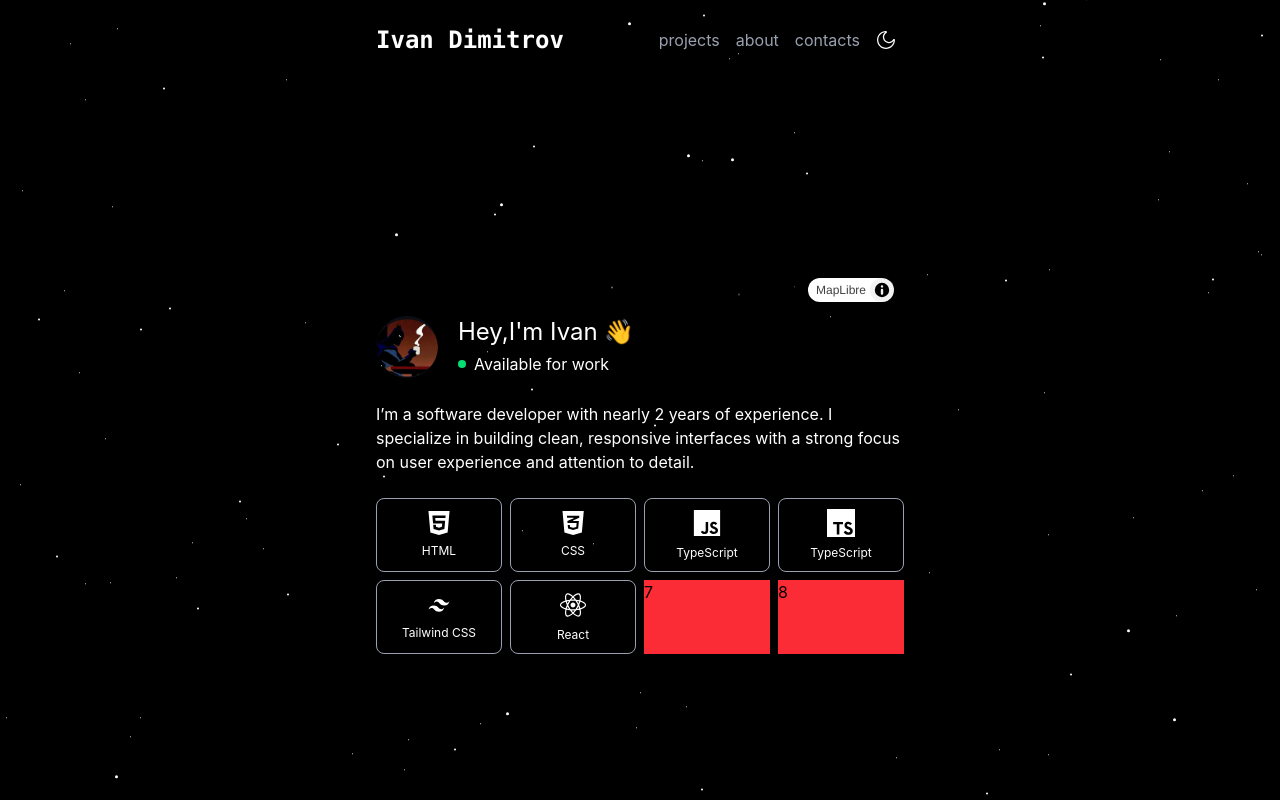
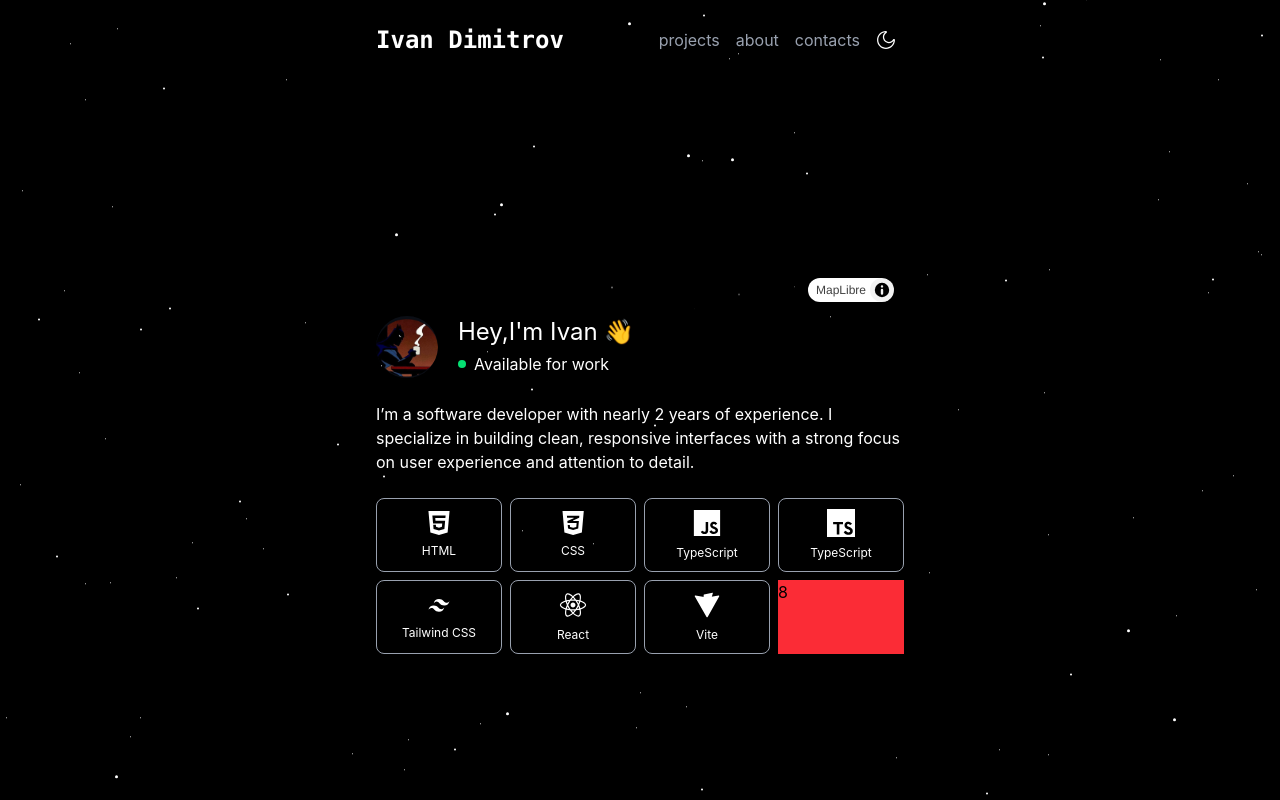
Before and after one commit to Durotaren/portfolio, a React (Vite) app: page / in a window 1280 px wide. Built offline with nearby package versions, Linux system fonts and the light colour scheme; no server answers.

Commit message:
Develop the ViteIcon component

```diff
--- a/src/components/Skills.tsx
+++ b/src/components/Skills.tsx
@@ -4,6 +4,7 @@ import CssIcon from './icons/CssIcon';
 import TailwindIcon from './icons/TailwindIcon';
 import ReactIcon from './icons/ReactIcon';
 import JavaScriptIcon from './icons/JavaScriptIcon';
+import ViteIcon from './icons/ViteIcon';
 
 export default function Skills() {
   return (
@@ -14,7 +15,7 @@ export default function Skills() {
       <TypeScriptIcon />
       <TailwindIcon />
       <ReactIcon />
-      <div className="w-full h-full bg-red-500">7</div>
+      <ViteIcon />
       <div className="w-full h-full bg-red-500">8</div>
     </div>
   );
--- /dev/null
+++ b/src/components/icons/ViteIcon.tsx
@@ -0,0 +1,82 @@
+import { useState } from 'react';
+
+export default function ViteIcon() {
+  const [hovered, setHovered] = useState(false);
+
+  return (
+    <div
+      className="w-full h-full rounded-lg group flex flex-col gap-2 items-center justify-center border border-gray-400"
+      onMouseEnter={() => setHovered(true)}
+      onMouseLeave={() => setHovered(false)}
+    >
+      <svg
+        viewBox="0 0 32 32"
+        xmlns="http://www.w3.org/2000/svg"
+        fill="none"
+        className="w-7 h-7 transition-transform duration-300"
+        style={{ transform: hovered ? 'translateY(-4px)' : 'translateY(0)' }}
+      >
+        <defs>
+          <linearGradient
+            id="paint0_linear"
+            x1="6.0002"
+            y1="32.9999"
+            x2="235"
+            y2="344"
+            gradientUnits="userSpaceOnUse"
+            gradientTransform="matrix(.07142 0 0 .07142 1.3398 1.8944)"
+          >
+            <stop
+              offset="0"
+              stopColor={hovered ? '#41D1FF' : '#ffffff'}
+              style={{ transition: 'stop-color 0.3s ease' }}
+            />
+            <stop
+              offset="1"
+              stopColor={hovered ? '#BD34FE' : '#ffffff'}
+              style={{ transition: 'stop-color 0.3s ease' }}
+            />
+          </linearGradient>
+
+          <linearGradient
+            id="paint1_linear"
+            x1="194.651"
+            y1="8.8182"
+            x2="236.076"
+            y2="292.989"
+            gradientUnits="userSpaceOnUse"
+            gradientTransform="matrix(.07142 0 0 .07142 1.3398 1.8944)"
+          >
+            <stop
+              offset="0"
+              stopColor={hovered ? '#FFEA83' : '#ffffff'}
+              style={{ transition: 'stop-color 0.3s ease' }}
+            />
+            <stop
+              offset="0.0833"
+              stopColor={hovered ? '#FFDD35' : '#ffffff'}
+              style={{ transition: 'stop-color 0.3s ease' }}
+            />
+            <stop
+              offset="1"
+              stopColor={hovered ? '#FFA800' : '#ffffff'}
+              style={{ transition: 'stop-color 0.3s ease' }}
+            />
+          </linearGradient>
+        </defs>
+
+        <path
+          d="M29.8836 6.146L16.7418 29.6457c-.2714.4851-.9684.488-1.2439.0052L2.0956 6.1482c-.3-.5262.1498-1.1635.746-1.057l13.156 2.3516a.7144.7144 0 00.2537-.0004l12.8808-2.3478c.5942-.1083 1.0463.5241.7515 1.0513z"
+          fill="url(#paint0_linear)"
+        />
+
+        <path
+          d="M22.2644 2.0069l-9.7253 1.9056a.3571.3571 0 00-.2879.3294l-.5982 10.1038c-.014.238.2045.4227.4367.3691l2.7077-.6248c.2534-.0585.4823.1647.4302.4194l-.8044 3.9393c-.0542.265.1947.4918.4536.4132l1.6724-.5082c.2593-.0787.5084.1487.4536.414l-1.2784 6.1877c-.08.387.4348.598.6495.2662L16.5173 25 24.442 9.1848c.1327-.2648-.096-.5667-.387-.5106l-2.787.5379c-.262.0505-.4848-.1934-.4109-.4497l1.8191-6.306c.074-.2568-.1496-.5009-.4118-.4495z"
+          fill="url(#paint1_linear)"
+        />
+      </svg>
+
+      <p className="text-white text-xs">Vite</p>
+    </div>
+  );
+}
```
